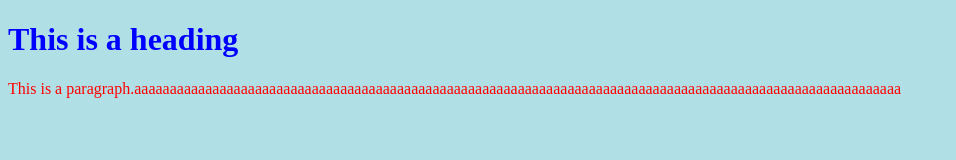
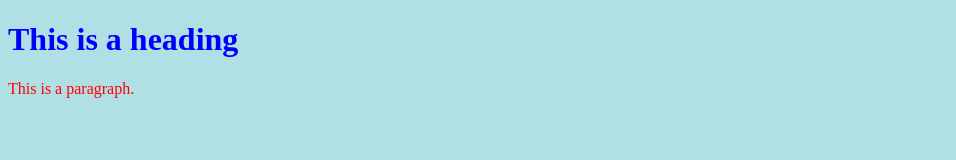
Before and after one commit to donateincome/donateincome, a plain HTML site: page index.html in a window 1280 px wide. Shown: the whole page, without its empty margins (0-956 px from the left). Drawn offline with Linux system fonts and the light colour scheme.

Commit message:
Update index.html

```diff
--- a/index.html
+++ b/index.html
@@ -1,7 +1,13 @@
 <!DOCTYPE html>
 <html>
 <head>
+  <meta charset="UTF-8">
+  <meta name="description" content="My Donate My Income">
+  <meta name="keywords" content="donateincome.com,Shoaib Aamir,shoaibaamir.com">
+  <meta name="author" content="Shoaib Aamir">
+  <meta name="viewport" content="width=device-width, initial-scale=1.0">
   <title>My Donate My Income</title>
+
 <style>
 body {background-color: powderblue;}
 h1   {color: blue;}
@@ -11,7 +17,7 @@ p    {color: red;}
 <body>
 
 <h1>This is a heading</h1>
-<p>This is a paragraph.aaaaaaaaaaaaaaaaaaaaaaaaaaaaaaaaaaaaaaaaaaaaaaaaaaaaaaaaaaaaaaaaaaaaaaaaaaaaaaaaaaaaaaaaaaaaaaaaaaaaaaaaaaaa</p>
+<p>This is a paragraph.</p>
 
 </body>
 </html>
```
